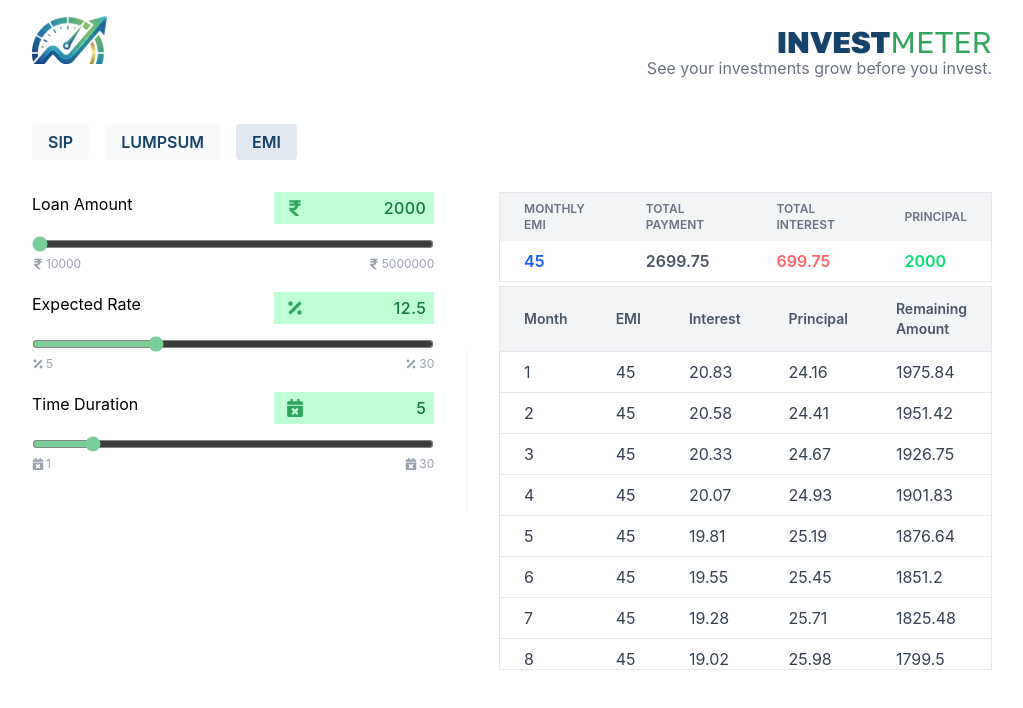
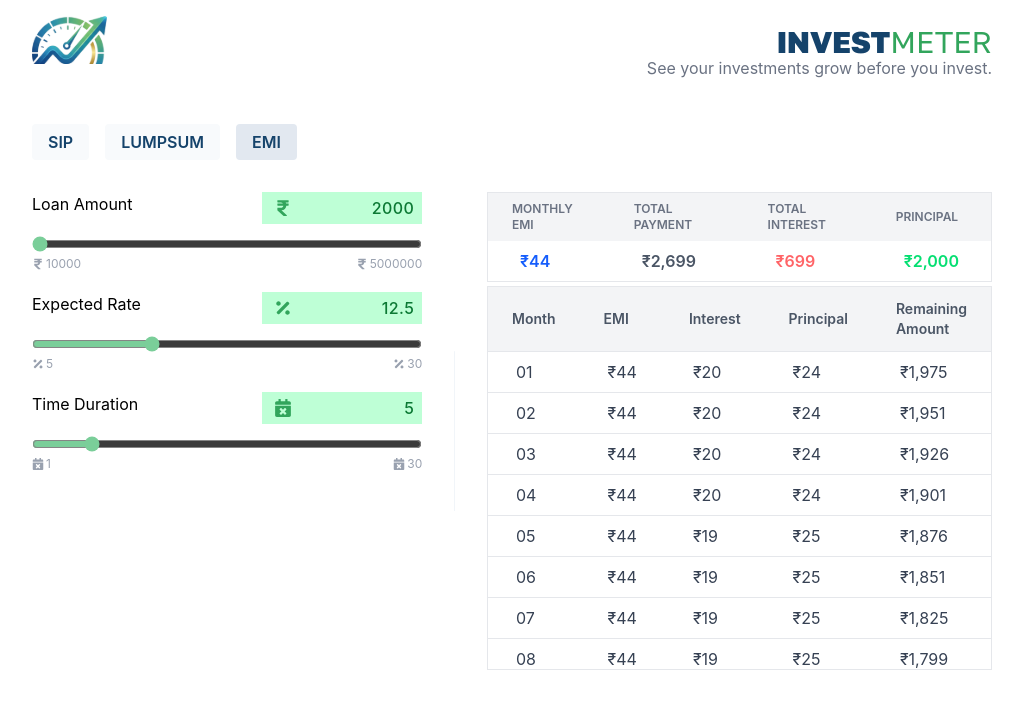
Before and after one commit to Ravipanchal0/investmeter, a React (Vite) app: page / in a window 1280 px wide. Both pictures are taken after a click on the button "EMI". Shown: the top 708 px of the page, without its empty margins (128-1151 px from the left). Built offline with nearby package versions, Linux system fonts and the light colour scheme.

Commit message:
feat: add input validation, enhance EMI calculation display, make code more cleaner and readable.

```diff
--- a/src/App.jsx
+++ b/src/App.jsx
@@ -23,6 +23,13 @@ const App = () => {
         : emiCalc(investDetail),
     [investDetail],
   );
+
+  // Validation for negative value
+  const inputIsValid =
+    investDetail.time >= 1 &&
+    investDetail.annualRate >= 1 &&
+    investDetail.principal >= 1;
+
   const INPUT_FRAMES = useMemo(
     () => [
       {
@@ -34,14 +41,14 @@ const App = () => {
               ? "Loan Amount"
               : "Total Investment",
 
-        min: investDetail.investType === "emi" ? 10000 : 100,
+        min: investDetail.investType === "sip" ? 100 : 10000,
 
         max:
           investDetail.investType === "sip"
             ? 50000
             : investDetail.investType === "emi"
               ? 5000000
-              : 100000,
+              : 1000000,
         step: investDetail.investType === "emi" ? 1000 : 100,
         symbol: <FaRupeeSign />,
         value: investDetail.principal,
@@ -104,16 +111,16 @@ const App = () => {
             );
           })}
         </div>
-        <div className="w-3/4 lg:w-0.5 h-0.5 lg:h-40 rounded-full bg-slate-100 self-center"></div>
-        <div className="w-full max-h-screen">
-          {investDetail.investType === "emi" ? (
-            <EmiTable calculation={calculation} />
+        <div className="separator"></div>
+        <div className="w-full">
+          {inputIsValid ? (
+            investDetail.investType === "emi" ? (
+              <EmiTable calculation={calculation} />
+            ) : (
+              <Result calculation={calculation} />
+            )
           ) : (
-            <Result
-              investedAmount={calculation.totalInvested}
-              estimatedInterest={calculation.totalInterest}
-              maturityAmount={calculation.maturityAmount}
-            />
+            <p className="text-center text-red-500">Enter a valid input!</p>
           )}
         </div>
       </main>
--- a/src/components/EmiTable.jsx
+++ b/src/components/EmiTable.jsx
@@ -1,3 +1,5 @@
+import { formatMoney, formatMonth } from "./utilitiesFunc";
+
 const HEADER_ROW = [
   "Monthly EMI",
   "Total Payment",
@@ -5,23 +7,17 @@ const HEADER_ROW = [
   "Principal",
 ];
 
-const TABLE_HEADER_ROW = [
-  "Month",
-  "EMI",
-  "Interest",
-  "Principal",
-  "Remaining Amount",
+const TABLE_COLUMNS = [
+  { key: "month", label: "Month" },
+  { key: "emi", label: "EMI" },
+  { key: "interestPaid", label: "Interest" },
+  { key: "principalPaid", label: "Principal" },
+  { key: "balance", label: "Remaining Amount" },
 ];
 
 const EmiTable = ({ calculation }) => {
-  const {
-    principal,
-    monthlyEmi,
-    totalPayment,
-    totalInterest,
-    interestRate,
-    schedule,
-  } = calculation;
+  const { principal, monthlyEmi, totalPayment, totalInterest, schedule } =
+    calculation;
 
   // Header for heading table
   const HeaderRow = ({ children }) => (
@@ -49,17 +45,17 @@ const EmiTable = ({ calculation }) => {
         </thead>
         <tbody>
           <tr>
-            <td className="text-base px-6 py-2 font-semibold text-blue-600">
-              {monthlyEmi}
+            <td className="text-base px-8 py-2 font-semibold text-blue-600">
+              {formatMoney(monthlyEmi)}
             </td>
-            <td className="text-base px-6 py-2 font-semibold text-gray-600">
-              {totalPayment}
+            <td className="text-base px-8 py-2 font-semibold text-gray-600">
+              {formatMoney(totalPayment)}
             </td>
-            <td className="text-base px-6 py-2 font-semibold text-red-400">
-              {totalInterest}
+            <td className="text-base px-8 py-2 font-semibold text-red-400">
+              {formatMoney(totalInterest)}
             </td>
-            <td className="text-base px-6 py-2 font-semibold text-green-400">
-              {principal}
+            <td className="text-base px-8 py-2 font-semibold text-green-400">
+              {formatMoney(principal)}
             </td>
           </tr>
         </tbody>
@@ -67,36 +63,29 @@ const EmiTable = ({ calculation }) => {
       <div className="max-h-96 mt-1 overflow-x-auto overflow-y-auto sm:overflow-x-hidden border border-gray-200 custom-scroll">
         <table className="min-w-full">
           <thead className="bg-gray-100 sticky top-0">
-            <tr className="">
-              {TABLE_HEADER_ROW.map((heading) => {
-                return (
+            <tr>
+              {TABLE_COLUMNS.map((col) => (
                 <th
-                    key={heading}
+                  key={col.key}
                   className="px-4 md:px-6 py-2 md:py-3 text-left text-sm font-semibold text-gray-600"
                 >
-                    {heading}
+                  {col.label}
                 </th>
-                );
-              })}
+              ))}
             </tr>
           </thead>
-          <tbody className="min-w-full">
-            {schedule.map((row) => {
-              return (
-                <tr key={row.Month} className="border-t border-gray-200">
-                  {TABLE_HEADER_ROW.map((data) => {
-                    return (
-                      <td
-                        key={data}
-                        className="px-4 md:px-6 py-2 text-gray-700"
-                      >
-                        {row[data]}
+          <tbody>
+            {schedule.map((row) => (
+              <tr key={row.month} className="border-t border-gray-200">
+                {TABLE_COLUMNS.map((col) => (
+                  <td key={col.key} className="px-4 md:px-7 py-2 text-gray-700">
+                    {col.key === "month"
+                      ? formatMonth(row[col.key], schedule.length)
+                      : formatMoney(row[col.key])}
                   </td>
-                    );
-                  })}
+                ))}
               </tr>
-              );
-            })}
+            ))}
           </tbody>
         </table>
       </div>
--- a/src/components/InputFrame.jsx
+++ b/src/components/InputFrame.jsx
@@ -19,17 +19,17 @@ const InputFrame = ({
   return (
     <div className="w-full">
       <div className="left flex justify-between">
-        <p className="">{label}</p>
+        <label className="">{label}</label>
 
         <div className="px-2 pl-3 py-1 w-30 md:w-40 bg-green-light-1 flex items-center justify-between">
           <p className="font-semibold text-green-dark text-lg">{symbol}</p>
           <input
             type="number"
+            name={name}
             value={value}
             min={min}
             max={max}
             step={step}
-            name={name}
             onChange={handleChange}
             className="w-full outline-none text-right text-green-text font-medium tracking-wide [appearance:textfield] [&::-webkit-outer-spin-button]:appearance-none [&::-webkit-inner-spin-button]:appearance-none"
           />
@@ -37,18 +37,13 @@ const InputFrame = ({
       </div>
       <input
         type="range"
+        name={name}
         min={min}
         max={max}
         step={step}
         id="slider"
         value={value}
-        name={name}
-        onChange={(e) => {
-          onSetValue((prev) => ({
-            ...prev,
-            [e.target.name]: Number(e.target.value),
-          }));
-        }}
+        onChange={handleChange}
         className="w-full h-2 mt-4 accent-green-light bg-gray-300 rounded-full outline-0"
       />
       <div className="flex justify-between items-center text-gray-400 text-xs my-0.5">
--- a/src/components/Result.jsx
+++ b/src/components/Result.jsx
@@ -1,12 +1,14 @@
 import React from "react";
 import { formatMoney } from "./utilitiesFunc";
 
-const Result = ({ investedAmount, estimatedInterest, maturityAmount }) => {
+const Result = ({ calculation }) => {
+  const { totalInvested, maturityAmount, totalInterest } = calculation;
+
   const AMOUNT_DETAILS = [
-    { label: "Invested Amount", value: formatMoney(investedAmount) },
+    { label: "Invested Amount", value: formatMoney(totalInvested) },
     {
       label: "Estimated Interest",
-      value: formatMoney(estimatedInterest),
+      value: formatMoney(totalInterest),
     },
     { label: "Total Amount", value: formatMoney(maturityAmount) },
   ];
--- a/src/components/utilitiesFunc.js
+++ b/src/components/utilitiesFunc.js
@@ -1,3 +1,17 @@
+export function formatMoney(amount, currency = "INR", locale = "en-IN") {
+  return new Intl.NumberFormat(locale, {
+    style: "currency",
+    currency: currency,
+    minimumFractionDigits: 0,
+    maximumFractionDigits: 0,
+  }).format(amount);
+}
+
+export function formatMonth(month, totalMonths) {
+  const digits = String(totalMonths).length; // 60 → 2, 360 → 3
+  return String(month).padStart(digits, "0");
+}
+
 export function calculateInvestment({
   investType,
   principal,
@@ -36,15 +50,6 @@ export function calculateInvestment({
   };
 }
 
-export function formatMoney(amount, currency = "INR", locale = "en-IN") {
-  return new Intl.NumberFormat(locale, {
-    style: "currency",
-    currency: currency,
-    minimumFractionDigits: 0,
-    maximumFractionDigits: 0,
-  }).format(amount);
-}
-
 export function emiCalc({ principal, annualRate, time }) {
   const totalMonths = time * 12;
   const monthlyRate = annualRate / 100 / 12;
@@ -70,20 +75,20 @@ export function emiCalc({ principal, annualRate, time }) {
     balance = balance - principalPaid;
 
     schedule.push({
-      Month: month,
-      EMI: parseFloat(emi.toFixed(2)),
-      Interest: parseFloat(interestPaid.toFixed(2)),
-      Principal: parseFloat(principalPaid.toFixed(2)),
-      "Remaining Amount": parseFloat(Math.max(balance, 0).toFixed(2)),
+      month,
+      emi: Math.floor(emi),
+      interestPaid: Math.floor(interestPaid),
+      principalPaid: Math.floor(principalPaid),
+      balance: Math.floor(Math.max(balance, 0)),
     });
   }
 
   return {
     principal,
-    monthlyEmi: parseFloat(emi.toFixed(2)),
-    totalPayment: parseFloat(totalPayment.toFixed(2)),
-    totalInterest: parseFloat(totalInterest.toFixed(2)),
-    interestRate: parseFloat(interestRate.toFixed(2)),
+    monthlyEmi: Math.floor(emi),
+    totalPayment: Math.floor(totalPayment),
+    totalInterest: Math.floor(totalInterest),
+    interestRate: Math.floor(interestRate),
     schedule,
   };
 }
--- a/src/index.css
+++ b/src/index.css
@@ -15,6 +15,10 @@
   @apply bg-slate-200 text-dark-blue;
 }
 
+.separator {
+  @apply w-3/4 lg:w-0.5 h-0.5 lg:h-40 rounded-full bg-slate-100 self-center;
+}
+
 .custom-scroll::-webkit-scrollbar {
   width: 0px;
 }
```
Lines whose indentation alone changed are shown as unchanged.
